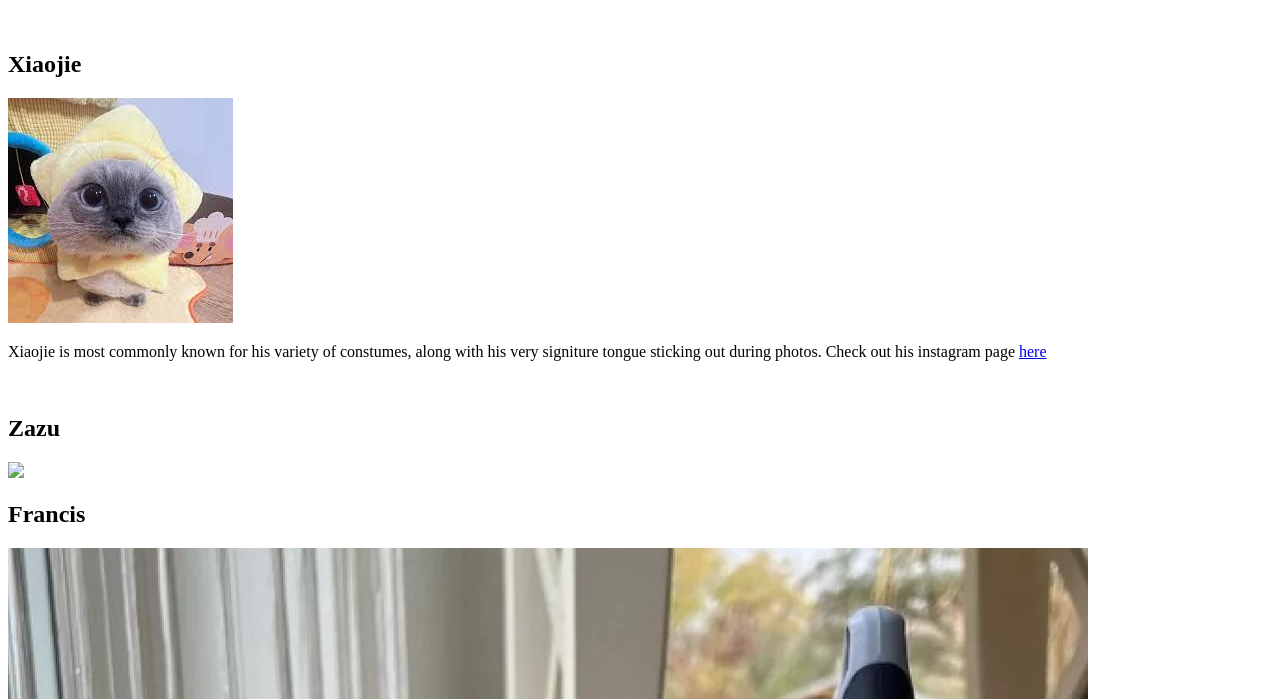
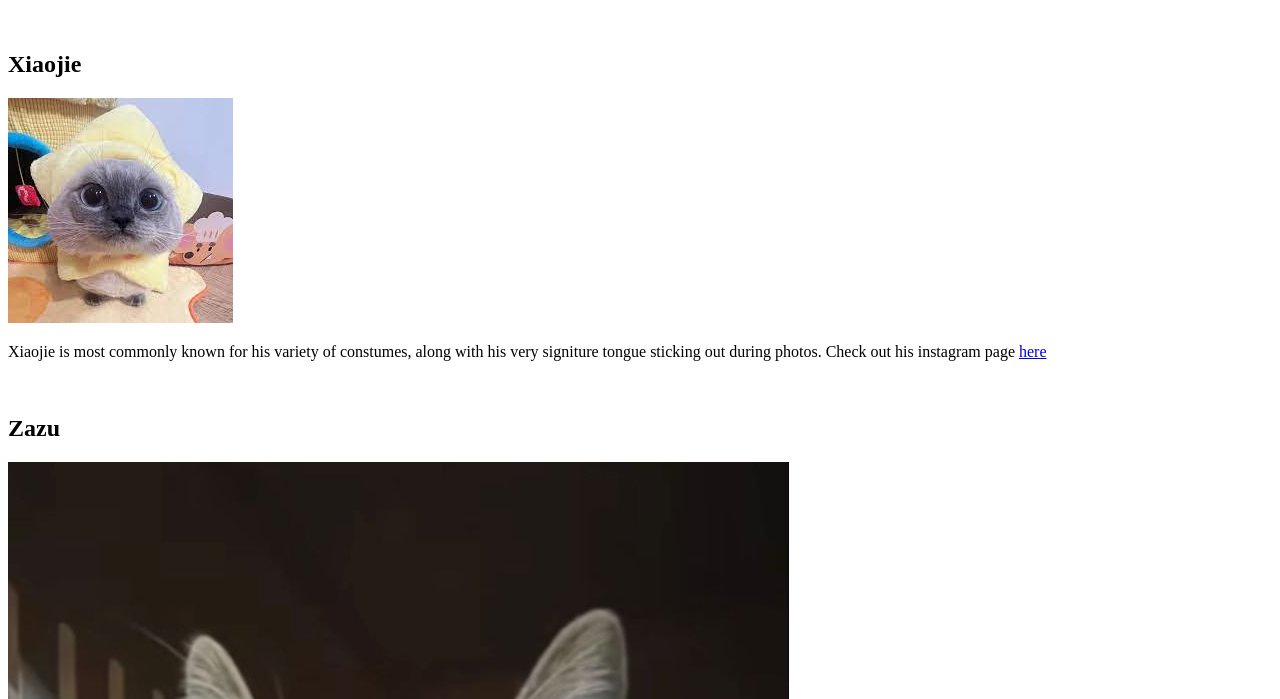
Before and after one commit to aliuzyn/aliuzyn.github.io, a plain HTML site: page index.html in a window 1280 px wide. Shown: the part 101-800 px from the top of the page. Drawn offline with Linux system fonts and the light colour scheme.

Commit message:
Update index.html

```diff
--- a/index.html
+++ b/index.html
@@ -12,7 +12,7 @@
     <p>Xiaojie is most commonly known for his variety of constumes, along with his very signiture tongue sticking out during photos. Check out his instagram page <a href="https://www.google.com/url?sa=i&url=https%3A%2F%2Fwww.instagram.com%2Fxiaojie_cat%2F&psig=AOvVaw2O6WbWJVq5cVf65GA4x7VK&ust=1727462207215000&source=images&cd=vfe&opi=89978449&ved=0CBcQjhxqFwoTCJiv3L-g4YgDFQAAAAAdAAAAABBE"> here</a></p>
     <br>
     <h2>Zazu</h2>
-    <img src="zazu.jpg>
+    <img src="zazu.jpg">
     <p>Unlike Xiaojie, Zazu is more commonly known for his memes rather than costumes. You may find Zazu online to be dubbed "the 1000 meter stare cat" or the "Motion cat", as well as a variety of other memes.</p>
     <br>
     <h2>Francis</h2>
```
